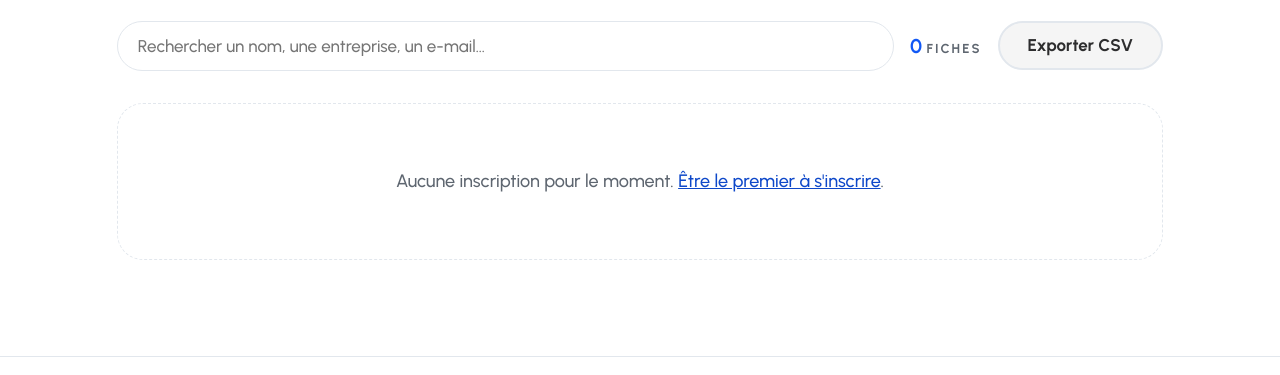
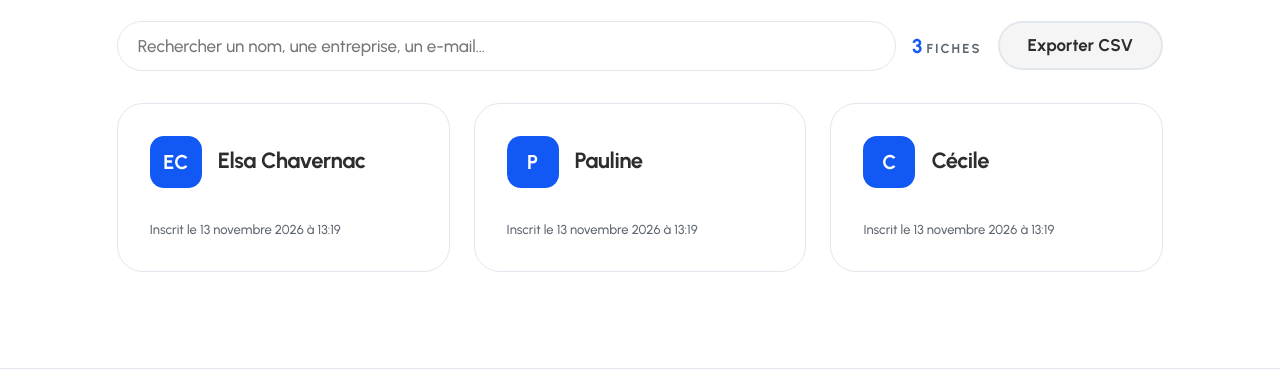
Before and after one commit to sgodefroy-explorer/Journeeauvert, a plain HTML site: page fiches.html in a window 1280 px wide. Shown: the part 317-692 px from the top of the page. Drawn offline with Linux system fonts and the light colour scheme.

Commit message:
Ajout des fiches d'Elsa Chavernac, Pauline et Cécile
Co-Authored-By: Claude Opus 5.5 <noreply@anthropic.com>
Claude-Session: https://claude.ai/code/session_01KChcrapHcGiQTN3LqSXxid

```diff
--- /dev/null
+++ b/fiches-initiales.js
@@ -0,0 +1,7 @@
+// Fiches ajoutées directement dans le site : visibles par tous les visiteurs,
+// en plus des inscriptions faites via le formulaire.
+window.FICHES_INITIALES = [
+  { id: 'init-elsa-chavernac', prenom: 'Elsa', nom: 'Chavernac', created_at: '2026-11-13T13:19:00Z' },
+  { id: 'init-pauline', prenom: 'Pauline', nom: '', created_at: '2026-11-13T13:19:00Z' },
+  { id: 'init-cecile', prenom: 'Cécile', nom: '', created_at: '2026-11-13T13:19:00Z' }
+];
--- a/fiches.html
+++ b/fiches.html
@@ -46,6 +46,7 @@
   </footer>
 
   <script src="config.js"></script>
+  <script src="fiches-initiales.js"></script>
   <script src="storage.js"></script>
   <script>
     const grid = document.getElementById('fiches');
--- a/storage.js
+++ b/storage.js
@@ -40,12 +40,17 @@
   }
 
   async function list() {
+    let records;
     if (remote) {
       const res = await fetch(`${cfg.SUPABASE_URL}/rest/v1/${table}?select=*&order=created_at.desc`, { headers: headers() });
       if (!res.ok) throw new Error('Lecture impossible (' + res.status + ').');
-      return res.json();
+      records = await res.json();
+    } else {
+      records = readLocal();
     }
-    return readLocal().sort((a, b) => (b.created_at || '').localeCompare(a.created_at || ''));
+    const seed = window.FICHES_INITIALES || [];
+    return records.concat(seed)
+      .sort((a, b) => (b.created_at || '').localeCompare(a.created_at || ''));
   }
 
   window.Inscriptions = { add, list, remote };
```
